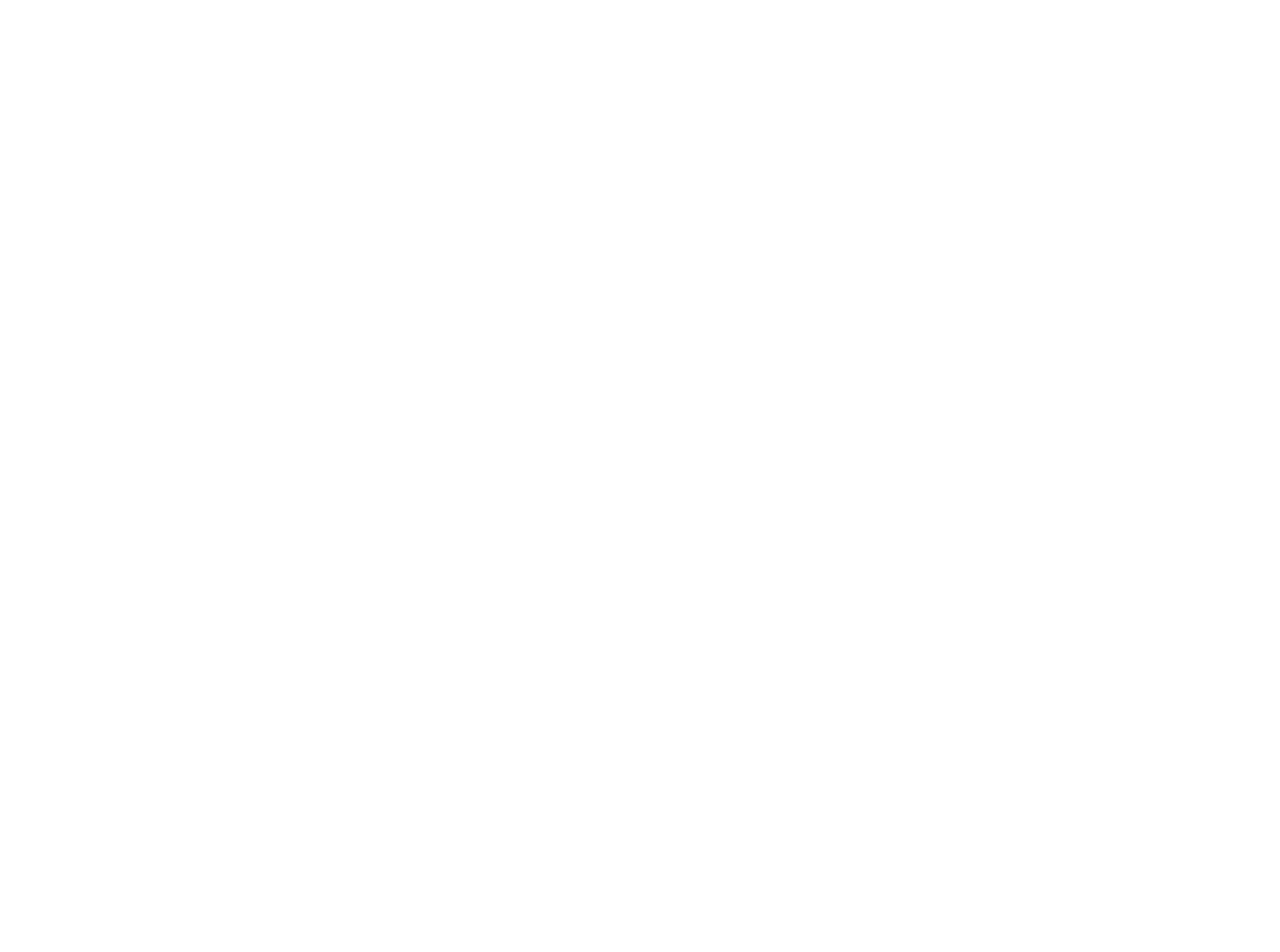
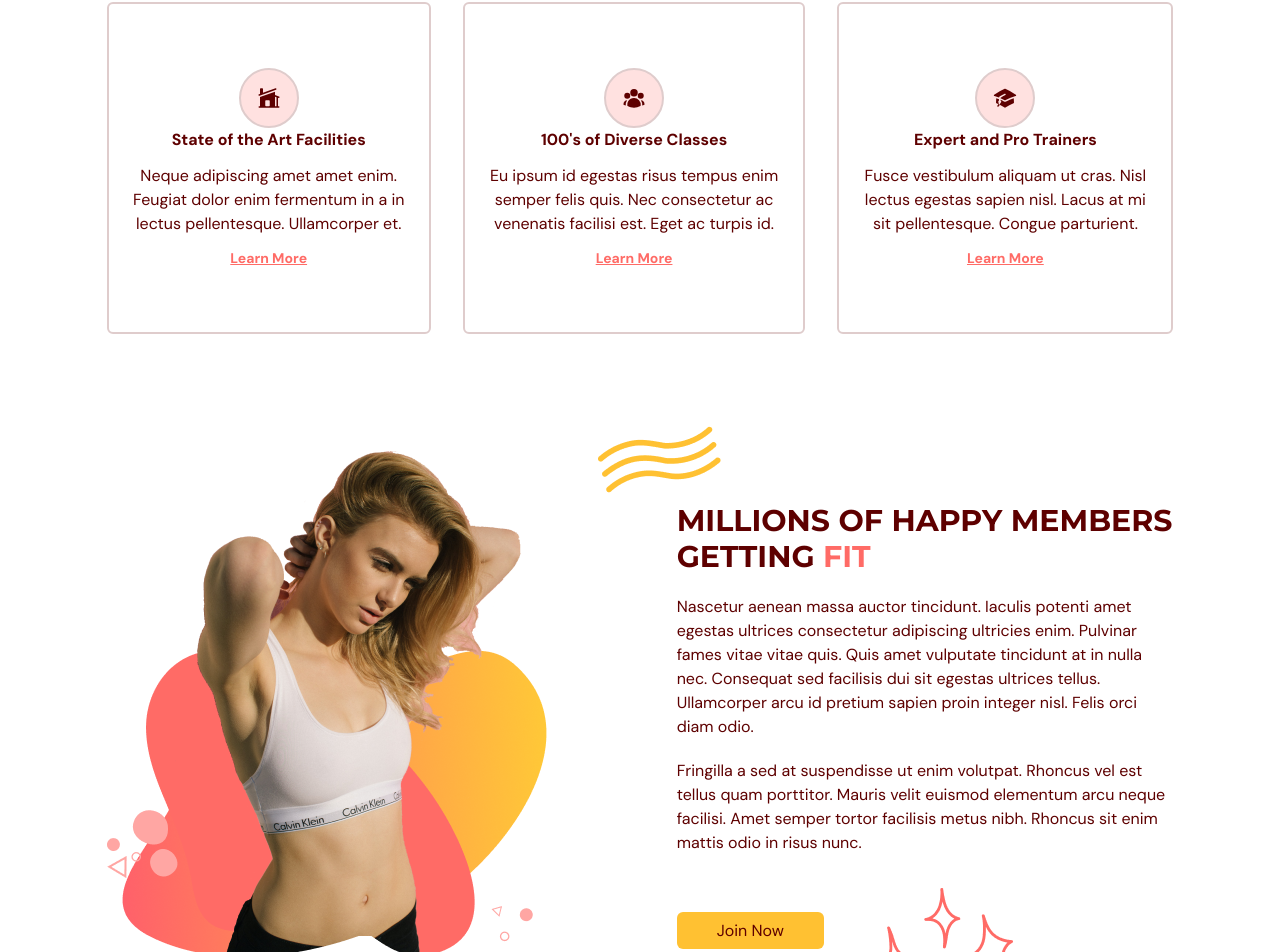
Before and after one commit to LozanoRogelio/GYMEVO, a React (Vite) app: page / in a window 1280 px wide. Shown: the part 1034-1986 px from the top of the page. Before the commit the page ends 823 px from the top, so only its background shows below. Built offline with nearby package versions, Linux system fonts and the light colour scheme.

Commit message:
Finished editing on sublime and passed finished product of the benefits section

```diff
--- a/src/scenes/benefits/index.tsx
+++ b/src/scenes/benefits/index.tsx
@@ -1,50 +1,54 @@
+import ActionButton from "@/shared/ActionButton";
 import HText from "@/shared/HText";
-import { BenefitType, SelectedPage } from "@/shared/types"
-import { HomeModernIcon, UserGroupIcon, AcademicCapIcon } from "@heroicons/react/24/solid"
+import { BenefitType, SelectedPage } from "@/shared/types";
+import {
+  HomeModernIcon,
+  UserGroupIcon,
+  AcademicCapIcon,
+} from "@heroicons/react/24/solid";
 import { motion } from "framer-motion";
-import React from "react";
+import BenefitsPageGraphic from "@/assets/BenefitsPageGraphic.png";
 import Benefit from "./Benefit";
 
 const benefits: Array<BenefitType> = [
   {
     icon: <HomeModernIcon className="h-6 w-6" />,
     title: "State of the Art Facilities",
-      description: "Experience the most wonderful gym facilites on earth. Equipped with the most up to date equipment."
+    description:
+      "Neque adipiscing amet amet enim. Feugiat dolor enim fermentum in a in lectus pellentesque. Ullamcorper et.",
   },
   {
     icon: <UserGroupIcon className="h-6 w-6" />,
-      title: "100s of Diverse Classes",
-      description: "Offering 100s of diverse classes: Strength, Cardio, Zumba, Pilates, Cycling, Group, Boxing, Muay Thai, etc."
+    title: "100's of Diverse Classes",
+    description:
+      "Eu ipsum id egestas risus tempus enim semper felis quis. Nec consectetur ac venenatis facilisi est. Eget ac turpis id.",
   },
   {
     icon: <AcademicCapIcon className="h-6 w-6" />,
     title: "Expert and Pro Trainers",
-      description: "Our Trainers are the most certified and skilled individuals that will help create a path to reach all your goals."
+    description:
+      "Fusce vestibulum aliquam ut cras. Nisl lectus egestas sapien nisl. Lacus at mi sit pellentesque. Congue parturient.",
   },
 ];
 
 const container = {
   hidden: {},
   visible: {
-      transition: {staggerChildren: 0.2}
-   }
-}
-
+    transition: { staggerChildren: 0.2 },
+  },
+};
 
 type Props = {
   setSelectedPage: (value: SelectedPage) => void;
-}
+};
 
-function Benefits({ setSelectedPage }: Props) {
-   return
-   <section
-      id="benefits"
-      className="mx-auto min-h-full w-5/6 py-20"
-   >
+const Benefits = ({ setSelectedPage }: Props) => {
+  return (
+    <section id="benefits" className="mx-auto min-h-full w-5/6 py-20">
       <motion.div
         onViewportEnter={() => setSelectedPage(SelectedPage.Benefits)}
       >
-         {/* Header */}
+        {/* HEADER */}
         <motion.div
           className="md:my-5 md:w-3/5"
           initial="hidden"
@@ -56,14 +60,15 @@
             visible: { opacity: 1, x: 0 },
           }}
         >
-            <HText>MORE THAN JUST A GYM.</HText>
+          <HText>MORE THAN JUST GYM.</HText>
           <p className="my-5 text-sm">
             We provide world class fitness equipment, trainers and classes to
             get you to your ultimate fitness goals with ease. We provide true
             care into each and every member.
           </p>
         </motion.div>
-         {/* Benefits */}
+
+        {/* BENEFITS */}
         <motion.div
           className="mt-5 items-center justify-between gap-8 md:flex"
           initial="hidden"
@@ -81,10 +86,79 @@
             />
           ))}
         </motion.div>
+
+        {/* GRAPHICS AND DESCRIPTION */}
+        <div className="mt-16 items-center justify-between gap-20 md:mt-28 md:flex">
+          {/* GRAPHIC */}
+          <img
+            className="mx-auto"
+            alt="benefits-page-graphic"
+            src={BenefitsPageGraphic}
+          />
+
+          {/* DESCRIPTION */}
+          <div>
+            {/* TITLE */}
+            <div className="relative">
+              <div className="before:absolute before:-top-20 before:-left-20 before:z-[1] before:content-abstractwaves">
+                <motion.div
+                  initial="hidden"
+                  whileInView="visible"
+                  viewport={{ once: true, amount: 0.5 }}
+                  transition={{ duration: 0.5 }}
+                  variants={{
+                    hidden: { opacity: 0, x: 50 },
+                    visible: { opacity: 1, x: 0 },
+                  }}
+                >
+                  <HText>
+                    MILLIONS OF HAPPY MEMBERS GETTING{" "}
+                    <span className="text-primary-500">FIT</span>
+                  </HText>
+                </motion.div>
+              </div>
+            </div>
+
+            {/* DESCRIPT */}
+            <motion.div
+              initial="hidden"
+              whileInView="visible"
+              viewport={{ once: true, amount: 0.5 }}
+              transition={{ delay: 0.2, duration: 0.5 }}
+              variants={{
+                hidden: { opacity: 0, x: 50 },
+                visible: { opacity: 1, x: 0 },
+              }}
+            >
+              <p className="my-5">
+                Nascetur aenean massa auctor tincidunt. Iaculis potenti amet
+                egestas ultrices consectetur adipiscing ultricies enim. Pulvinar
+                fames vitae vitae quis. Quis amet vulputate tincidunt at in
+                nulla nec. Consequat sed facilisis dui sit egestas ultrices
+                tellus. Ullamcorper arcu id pretium sapien proin integer nisl.
+                Felis orci diam odio.
+              </p>
+              <p className="mb-5">
+                Fringilla a sed at suspendisse ut enim volutpat. Rhoncus vel est
+                tellus quam porttitor. Mauris velit euismod elementum arcu neque
+                facilisi. Amet semper tortor facilisis metus nibh. Rhoncus sit
+                enim mattis odio in risus nunc.
+              </p>
+            </motion.div>
+
+            {/* BUTTON */}
+            <div className="relative mt-16">
+              <div className="before:absolute before:-bottom-20 before:right-40 before:z-[-1] before:content-sparkles">
+                <ActionButton setSelectedPage={setSelectedPage}>
+                  Join Now
+                </ActionButton>
+              </div>
+            </div>
+          </div>
+        </div>
       </motion.div>
     </section>
+  );
+};
 
-
-}
-
-export default Benefits
+export default Benefits;
```
Lines whose indentation alone changed are shown as unchanged.
